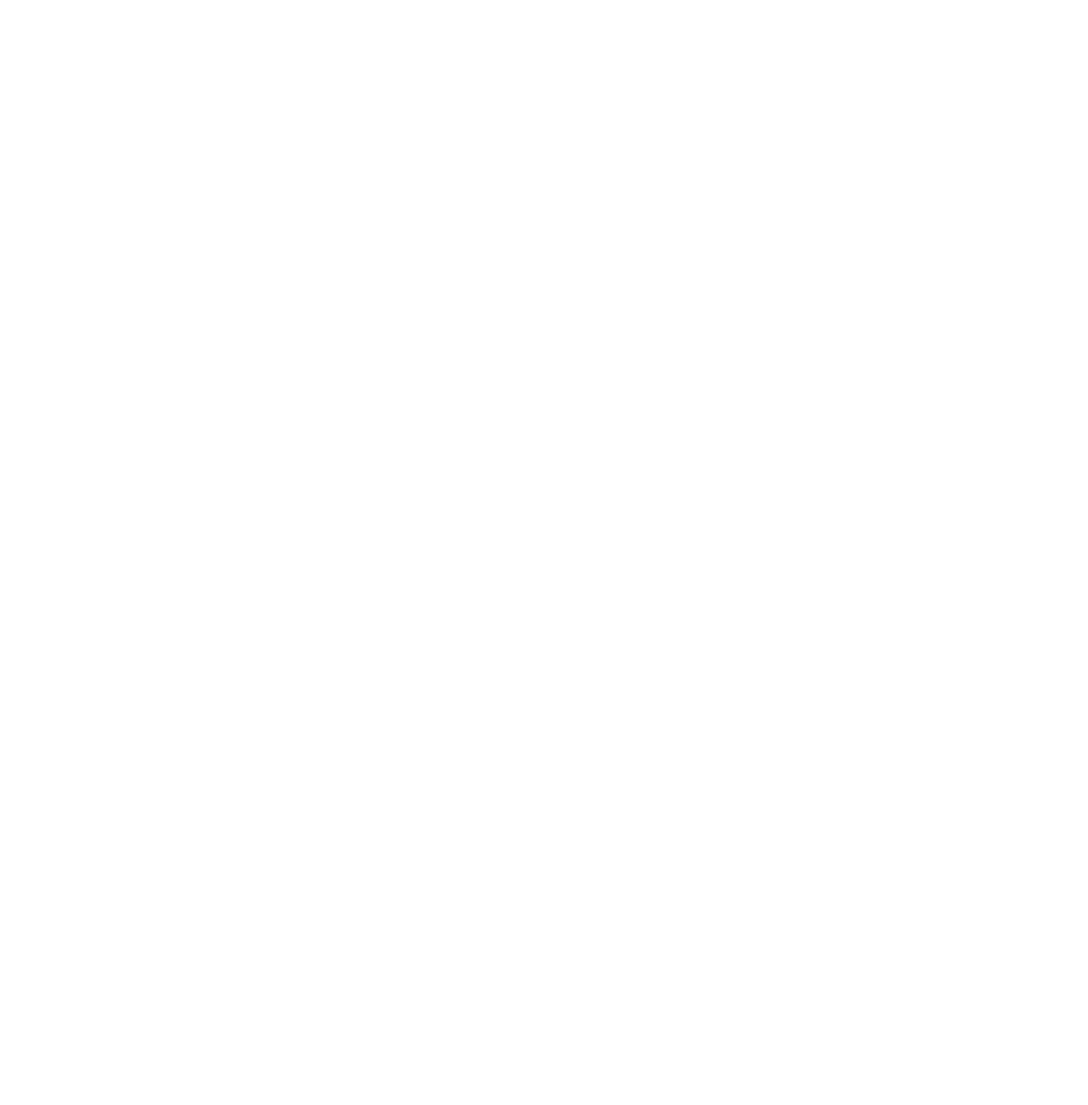
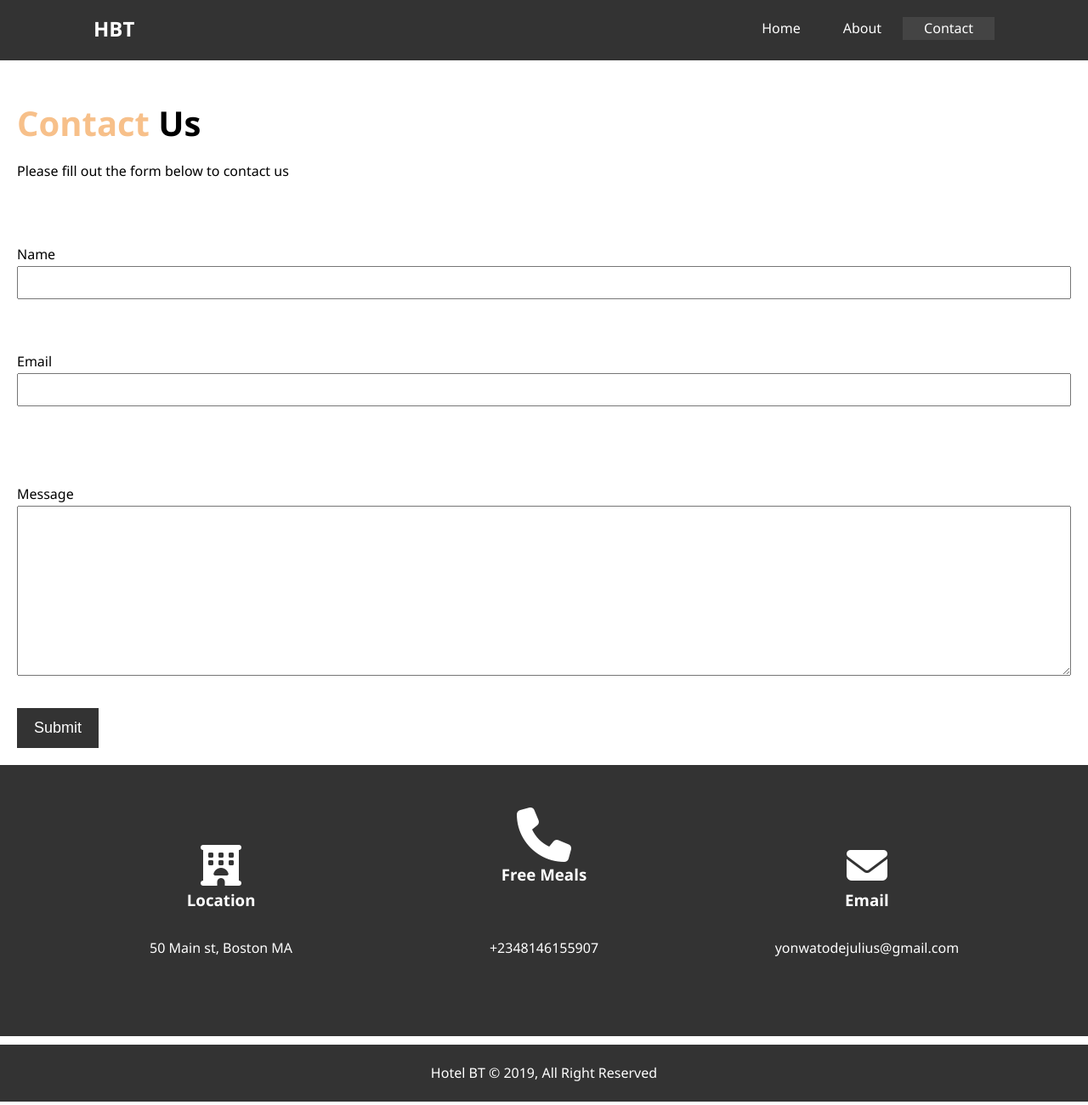
Before and after one commit to Skibo555/Udemy_courses, a plain HTML site: page hotel_website/contact.html in a window 1280 px wide. Shown: the whole page at 85% size. Before the commit the page ends 800 px from the top, so only its background shows below. Drawn offline with Linux system fonts and the light colour scheme.

Commit message:
The Contact page and the final touches. I am making progress and I am proud of every litle steps, though slow but steady

```diff
--- a/hotel_website/contact.html
+++ b/hotel_website/contact.html
@@ -0,0 +1,80 @@
+<!DOCTYPE html>
+<html lang="en">
+
+<head>
+    <meta charset="UTF-8">
+    <meta name="viewport" content="width=device-width, initial-scale=1.0">
+    <meta name="description" content="Welcome to the most extraordinary Hotel and Boston Massachusetts">
+    <meta name="keywords" content="hotel,Boston hotel, England hotel">
+    <link rel="stylesheet" href="css/style.css">
+    <title>Hotel BT | Welcome</title>
+    <script src="https://kit.fontawesome.com/9306680d1d.js" crossorigin="anonymous"></script>
+</head>
+
+<body>
+    <header>
+        <section class="dark-bg">
+            <div class="container">
+                <nav class="navbar">
+                    <h1 class="logo"><a href="index.html">HBT</a></h1>
+                    <ul>
+                        <li class="current"><a href="index.html">Contact</a> </li>
+                        <li><a href="about.html">About</a> </li>
+                        <li><a href="contact.html">Home</a> </li>
+                    </ul>
+                </nav>
+            </div>
+        </section>
+        <section class="contact-form">
+            <h1 class="l-heading"><span class="text-primary">Contact</span> Us</h1>
+            <p>Please fill out the form below to contact us</p>
+
+            <form action="contact-form.py" class="py-3">
+                <div class="py-3">
+                    <label for="name">Name</label>
+                    <input type="text" id="name" name="name">
+                </div>
+                <div class="py-3">
+                    <label for="email">Email</label>
+                    <input type="email" id="email" name="email">
+                </div>
+                <div class="py-3"></div>
+                <label for="message">Message</label>
+                <textarea name="text" id="message"></textarea>
+            </form>
+
+            <button type="submit" class="btn">Submit</button>
+
+        </section>
+        <section id="div-with-3-divs" class="dark-bg">
+            <div id="div-1">
+                <div class="py-3">
+                    <i class="fa-solid fa-hotel fa-3x"></i>
+                    <h3>Location</h3>
+                    <p>50 Main st, Boston MA</p>
+                </div>
+            </div>
+            <div id="div-2">
+                <div class="py-3">
+                    <i class="fa-solid fa-phone fa-4x"></i>
+                    <h3>Free Meals</h3>
+                    <p class="py-3"> <a href="tel:+2348146155907">+2348146155907</a></p>
+                </div>
+            </div>
+            <div id="div-3">
+                <div class="py-3">
+                    <i class="fa-solid fa-envelope fa-3x"></i>
+                    <h3>Email</h3>
+                    <p> <a href="mailto:yonwatodejulius@gmail.com">yonwatodejulius@gmail.com</a></p>
+                </div>
+            </div>
+        </section>
+
+        <footer>
+            <div id="footer-bg">
+                <p class="dark-bg">Hotel BT &copy; 2019, All Right Reserved</p>
+            </div>
+        </footer>
+</body>
+
+</html>
--- a/hotel_website/css/style.css
+++ b/hotel_website/css/style.css
@@ -238,6 +238,16 @@
     display: inline-block;
 }
 
+
+#about-head {
+    text-align: center;
+    font-size: 30px;
+}
+
+#about-head span {
+    color: #f7c08a;
+}
+
 #about img {
     display: inline;
     float: right;
@@ -307,3 +317,21 @@
     padding: 70px;
     text-align: center;
 }
+
+.contact-form {
+    margin-top: 40px;
+    padding: 20px;
+}
+
+.contact-form form input {
+    display: inline-block;
+    width: 100%;
+    padding: 10px;
+}
+
+
+.contact-form textarea {
+    display: inline-block;
+    width: 100%;
+    height: 200px;
+}
```
